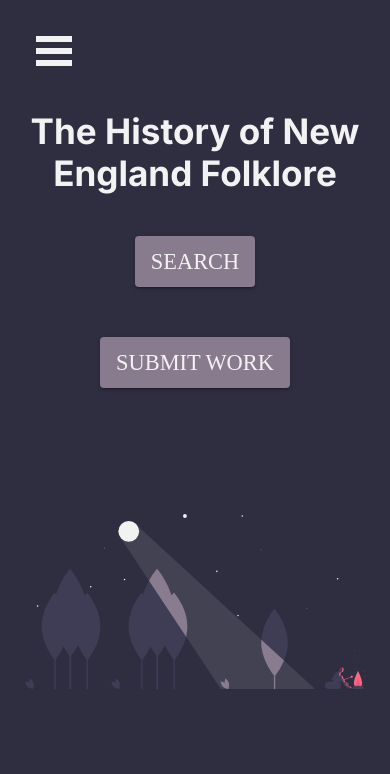
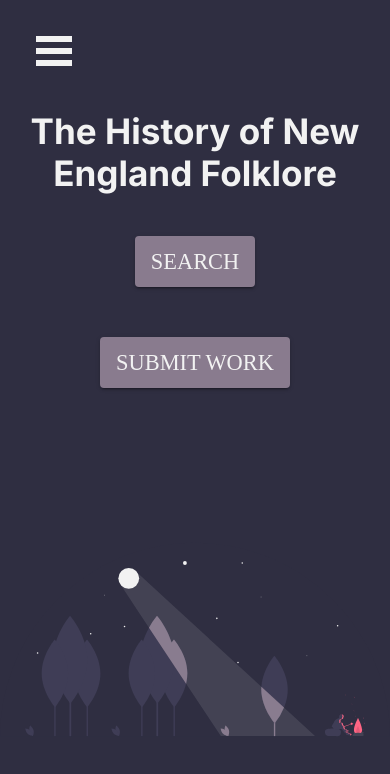
Before and after one commit to nsantos19/HistoryofNewEnglandFolklore, a Next.js app: page /HistoryofNewEnglandFolklore/ in a window 390 px wide. Shown: the top 774 px of the page. Built offline with nearby package versions, Linux system fonts and the light colour scheme.

Commit message:
fixed image again

```diff
--- a/src/app/page.module.css
+++ b/src/app/page.module.css
@@ -9,7 +9,6 @@
 }
 
 .moonlight img{
-    position: absolute;
     width: 100%;
     bottom: 0px;
     margin-bottom: 0px;
@@ -59,10 +58,7 @@
     font-size: 9vw;
     text-align: center;
 }
-.moonlight img{
-  position: fixed;
-    bottom: 0;
-}
+
 
 
 
```
